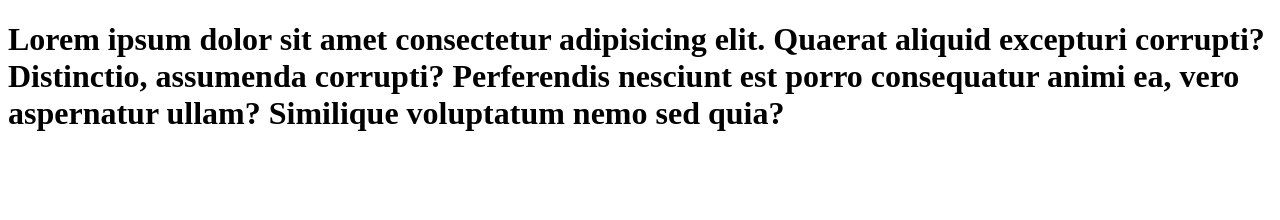
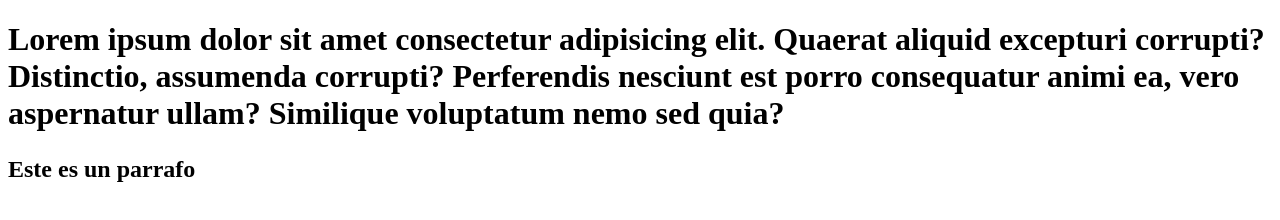
Before and after one commit to JrnWilliam/EjemploGit, a plain HTML site: page index.html in a window 1280 px wide. Drawn offline with Linux system fonts and the light colour scheme.

Commit message:
Tercer Commit

```diff
--- a/index.html
+++ b/index.html
@@ -7,5 +7,11 @@
 </head>
 <body>
     <h1>Lorem ipsum dolor sit amet consectetur adipisicing elit. Quaerat aliquid excepturi corrupti? Distinctio, assumenda corrupti? Perferendis nesciunt est porro consequatur animi ea, vero aspernatur ullam? Similique voluptatum nemo sed quia?</h1>
+
+    <h2>
+        <p>
+            Este es un parrafo
+        </p>
+    </h2>
 </body>
 </html>
```
Also changed, not shown: app.js (added), estilos.css (added).
